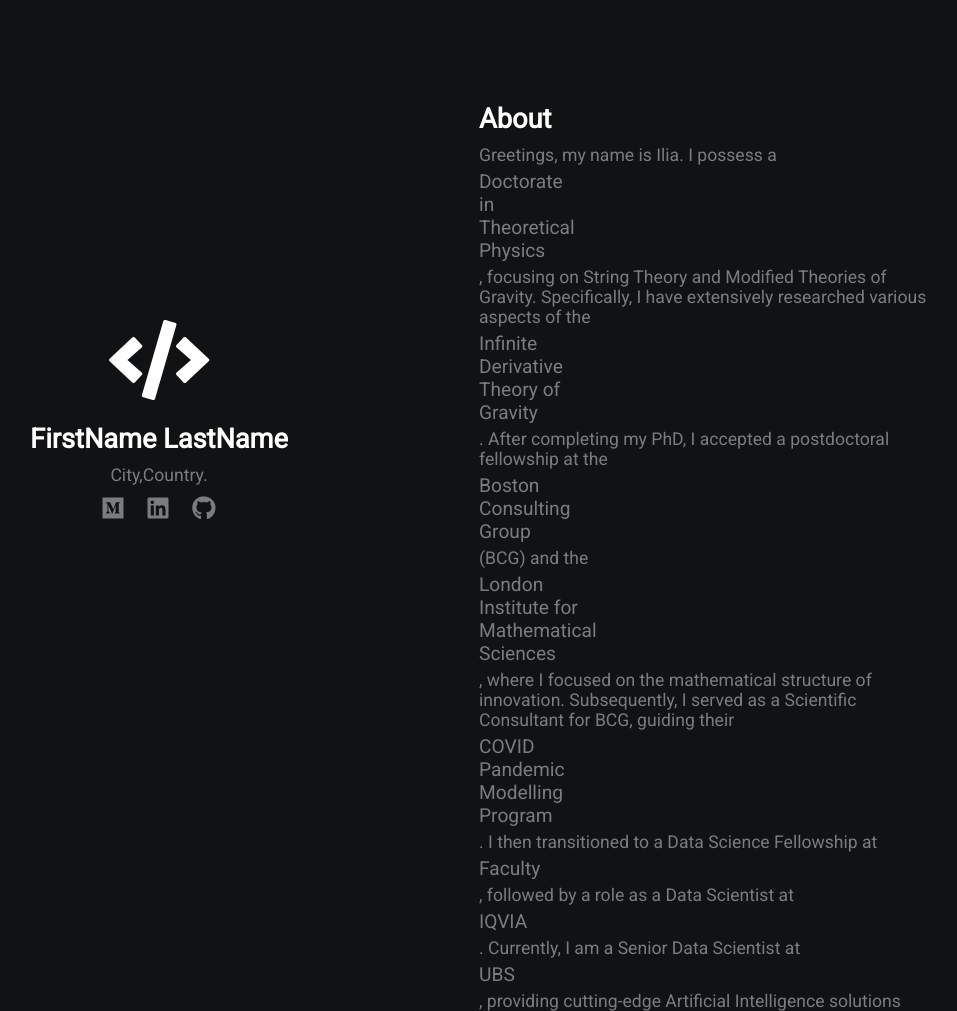
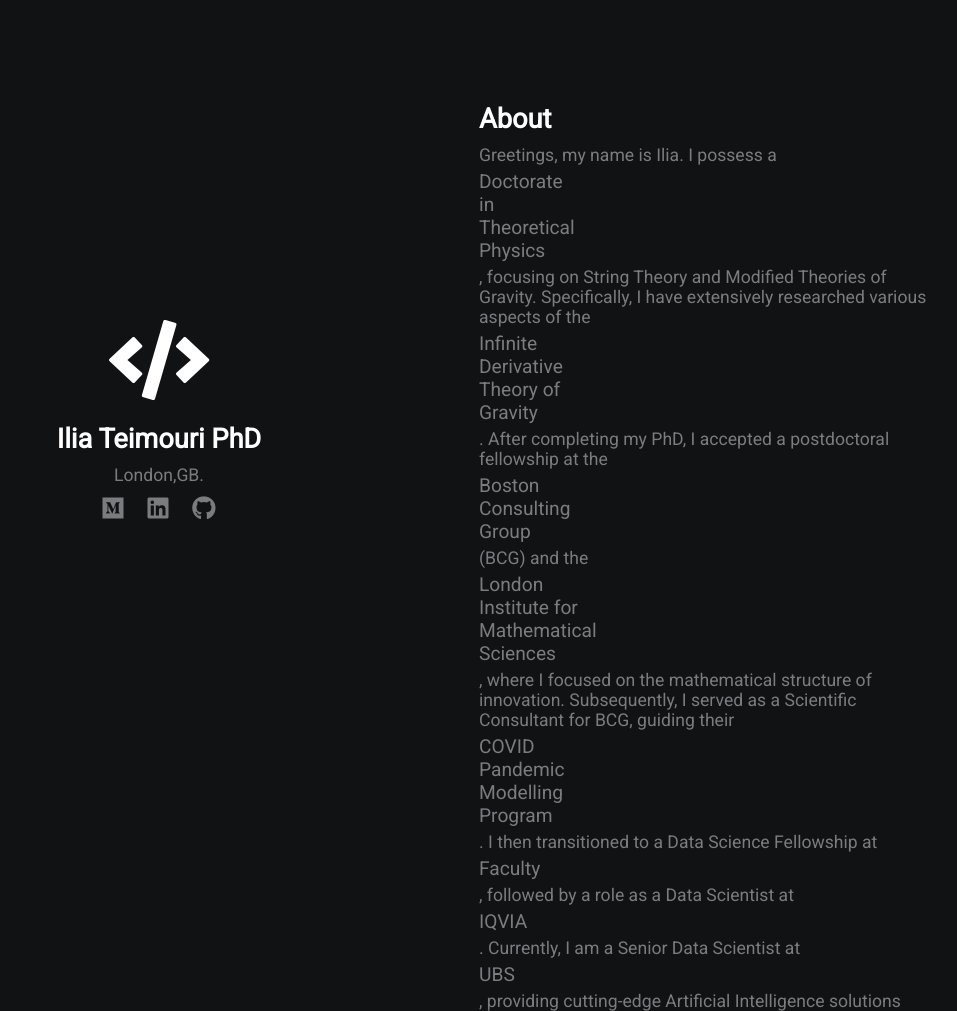
Before and after one commit to iteimouri/iliateimouri.github.io, a plain HTML site: page index.html in a window 1280 px wide. Shown: the top 1011 px of the page, without its empty margins (161-1118 px from the left). Drawn offline with Linux system fonts and the light colour scheme.

Commit message:
Update index.html

```diff
--- a/index.html
+++ b/index.html
@@ -12,8 +12,8 @@
     <div class="grid-2">
         <div class="section-1">
             <i class="fas fa-code fa-5x white"></i>
-            <h2>FirstName LastName</h2>
-            <p>City,Country.</p>
+            <h2>Ilia Teimouri PhD</h2>
+            <p>London,GB.</p>
             <a href="https://medium.com/@ilia.teimouri"><i class="fab fa-medium"></i></a>
             <a href="https://www.linkedin.com/in/iliateimouri/"><i class="fab fa-linkedin"></i></a>
             <a href="https://github.com/iteimouri/"><i class="fab fa-github"></i></a>
```
